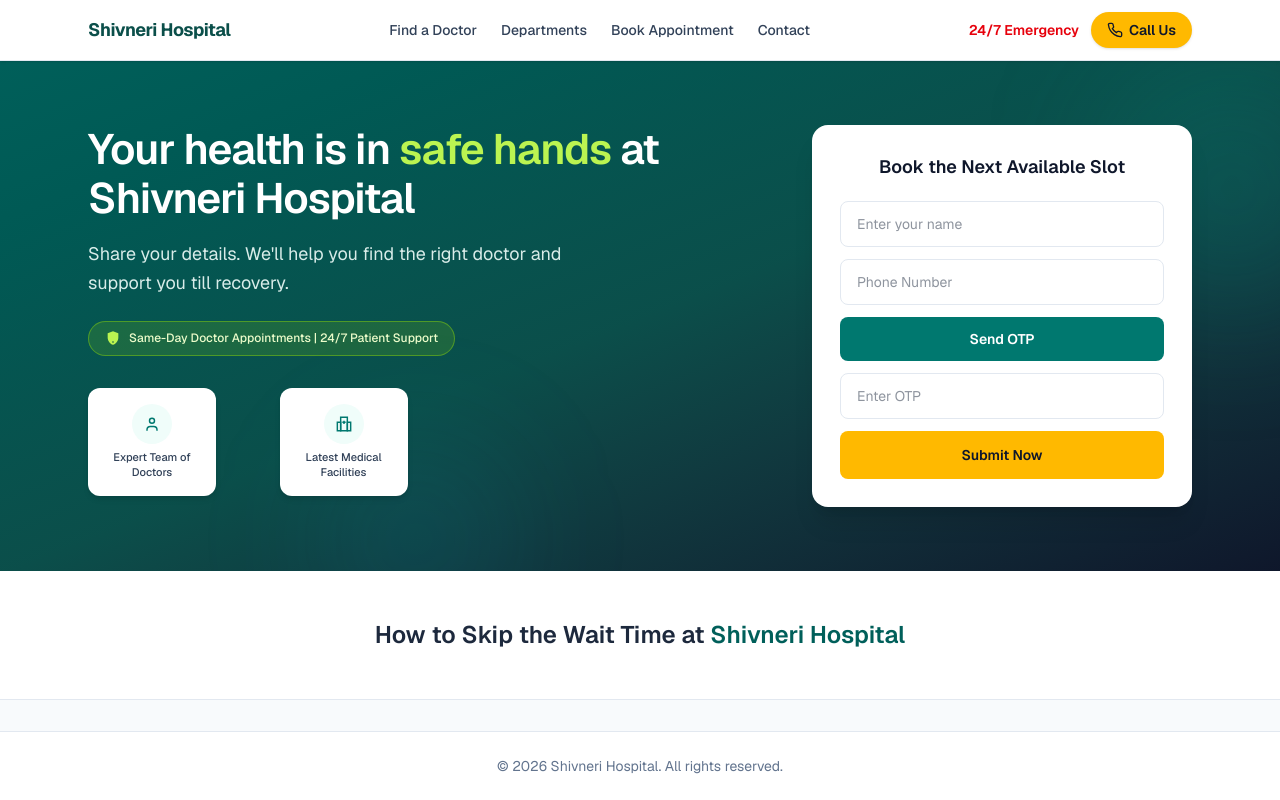
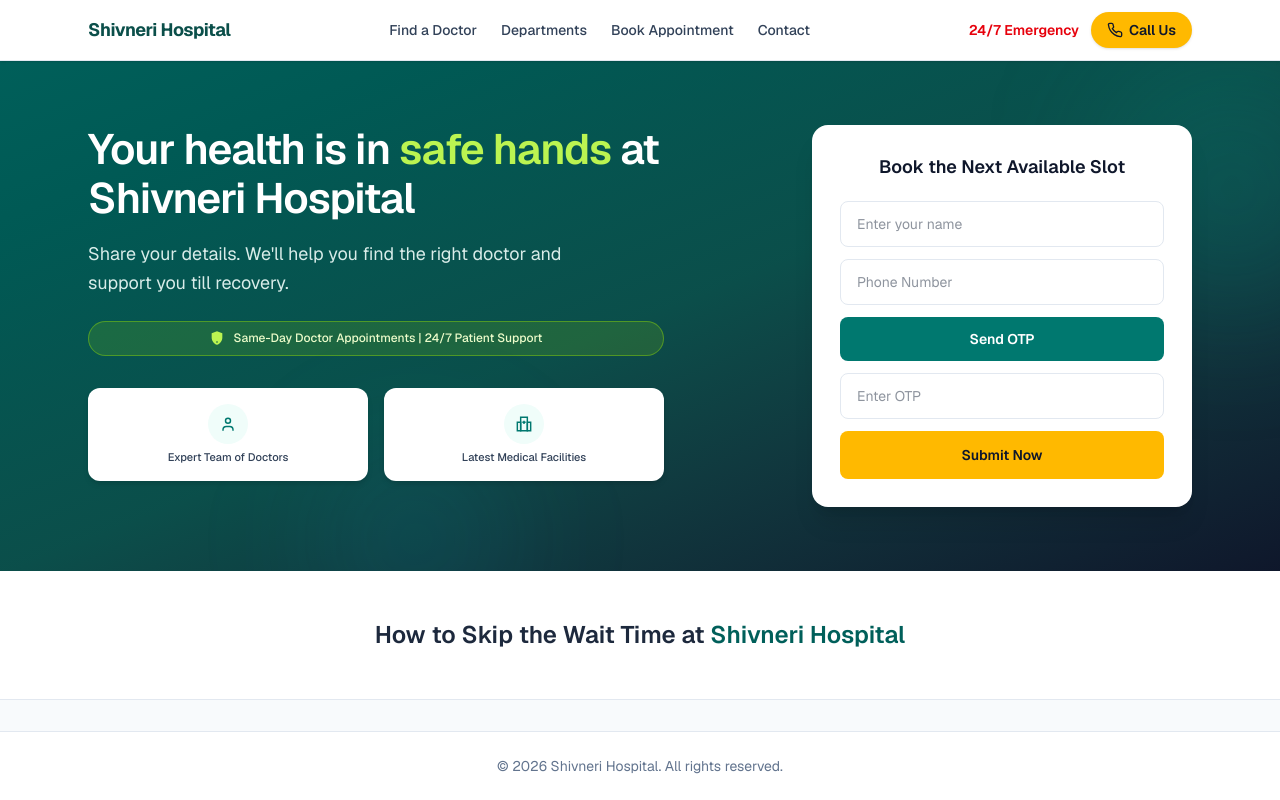
Before and after one commit to rp98nt/shivnerihospital, a Next.js app: page / in a window 1280 px wide. Built offline with nearby package versions, Linux system fonts and the light colour scheme.

Commit message:
fix(home): expand badge and feature cards to full headline width

```diff
--- a/components/home-hero.tsx
+++ b/components/home-hero.tsx
@@ -33,13 +33,14 @@ export function HomeHero() {
                 support you till recovery.
               </p>
 
-              <div className="mt-6 inline-grid grid-cols-2 gap-x-3 gap-y-6 sm:gap-x-4 sm:gap-y-8">
-                <div className="col-span-2 flex w-full items-center justify-center gap-2 rounded-full border border-lime-400/40 bg-lime-400/15 px-3 py-2 text-center text-[10px] font-medium leading-snug text-lime-100 sm:px-4 sm:text-xs">
+              <div className="mt-6 w-full max-w-xl">
+                <div className="flex w-full items-center justify-center gap-2 rounded-full border border-lime-400/40 bg-lime-400/15 px-3 py-2 text-center text-[10px] font-medium leading-snug text-lime-100 sm:px-4 sm:text-xs">
                   <ShieldIcon className="h-4 w-4 shrink-0 text-lime-300" />
                   <span>
                     Same-Day Doctor Appointments | 24/7 Patient Support
                   </span>
                 </div>
+                <div className="mt-6 grid grid-cols-2 gap-3 sm:mt-8 sm:gap-4">
                   <FeatureCard
                     icon={<DoctorIcon />}
                     label="Expert Team of Doctors"
@@ -48,6 +49,7 @@ export function HomeHero() {
                     icon={<FacilityIcon />}
                     label="Latest Medical Facilities"
                   />
+                </div>
               </div>
             </div>
 
@@ -122,7 +124,7 @@ function FeatureCard({
   label: string;
 }) {
   return (
-    <div className="flex w-[7.25rem] flex-col items-center rounded-xl bg-white px-2 py-3 text-center shadow-md sm:w-32 sm:px-2.5 sm:py-4">
+    <div className="flex w-full min-w-0 flex-col items-center rounded-xl bg-white px-2 py-3 text-center shadow-md sm:px-3 sm:py-4">
       <div className="flex h-9 w-9 items-center justify-center rounded-full bg-teal-50 text-teal-700 sm:h-10 sm:w-10">
         {icon}
       </div>
```
Lines whose indentation alone changed are shown as unchanged.
